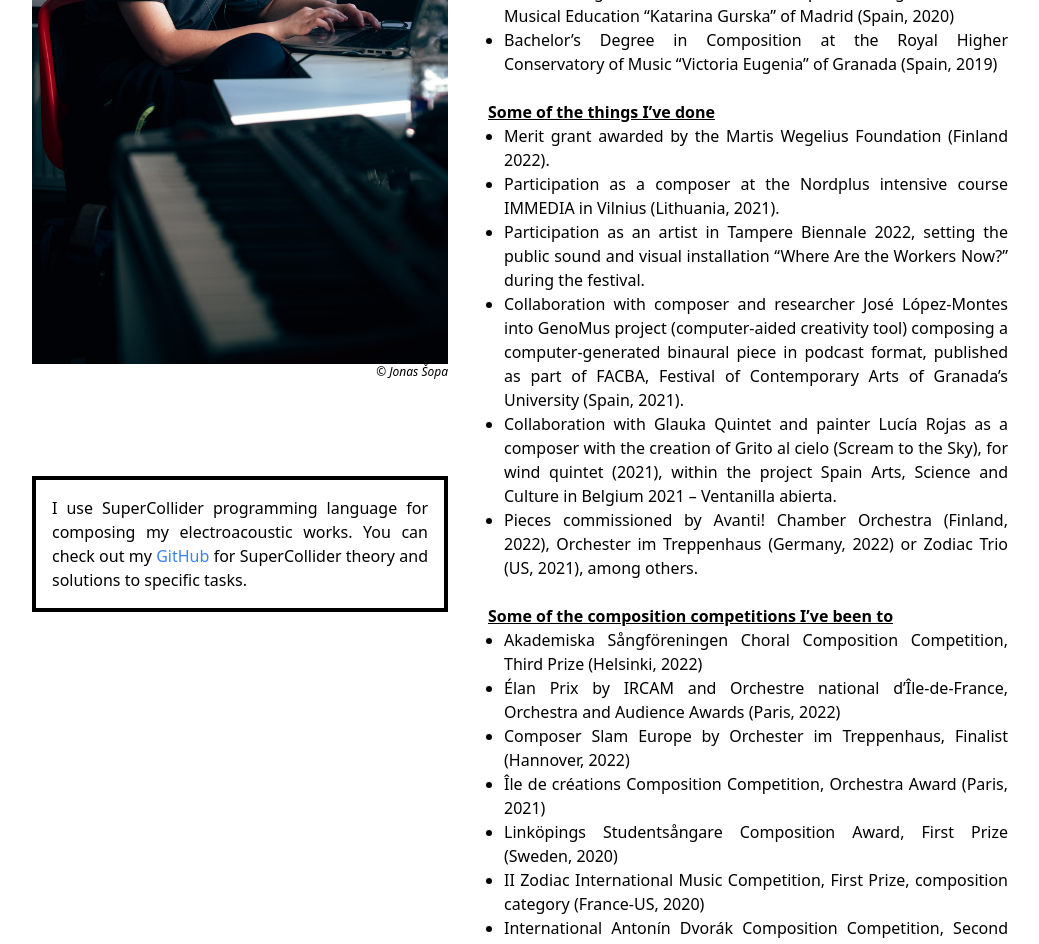
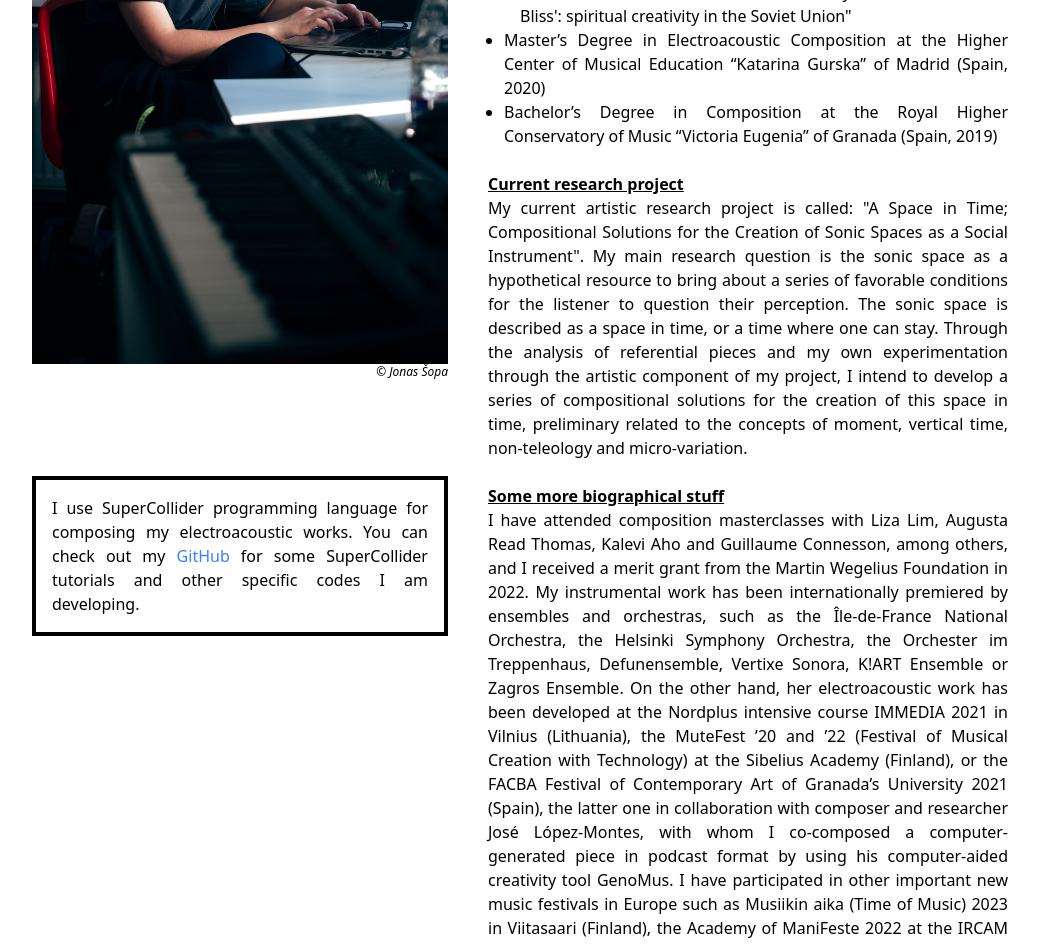
Before and after one commit to Kyokatarz/pilar-personal-website, a React (Create React App) app: page /about-me in a window 1280 px wide. Shown: the part 420-1364 px from the top of the page, without its empty margins (120-1159 px from the left). Built offline with nearby package versions, Linux system fonts and the light colour scheme.

Commit message:
General update

```diff
--- a/src/components/SubSectionHeader/SubSectionHeader.tsx
+++ b/src/components/SubSectionHeader/SubSectionHeader.tsx
@@ -3,11 +3,16 @@ import React from 'react'
 type Props = {
   level: number
   children: React.ReactNode
+  id?: string
 }
 
-const SubSectionHeader = ({ level, children }: Props) => {
+const SubSectionHeader = ({ level, children, id }: Props) => {
   const Tag = `h${level}` as keyof JSX.IntrinsicElements
-  return <Tag className='underline font-bold text-left'>{children}</Tag>
+  return (
+    <Tag id={id} className='underline font-bold text-left'>
+      {children}
+    </Tag>
+  )
 }
 
 export default SubSectionHeader
--- a/src/pages/FullAbout/FullAbout.tsx
+++ b/src/pages/FullAbout/FullAbout.tsx
@@ -30,20 +30,26 @@ const FullAbout = () => {
               >
                 GitHub
               </a>{' '}
-              for SuperCollider theory and solutions to specific tasks.
+              for some SuperCollider tutorials and other specific codes I am
+              developing.
             </Paragraph>
           </div>
         </div>
         <div className='lg:w-5/12'>
           <Paragraph>
             Hi! My name is Pilar Miralles and I was born in Almería (Spain) in
-            1997. I am a composer, sound artist and writer based in Espoo
-            (Finland). I speak Spanish, English and a bit of French. You can
-            find my artist statement and short bio in the home page.
+            1997. I am a composer and sound artist based in Helsinki (Finland).
+            I speak Spanish, English and a bit of French. You can find my artist
+            statement and short bio in the home page.
           </Paragraph>
           <br />
           <SubSectionHeader level={2}>Education</SubSectionHeader>
           <ul className='text-justify'>
+            <ListItem>
+              Preparatory doctoral student at the DocMus Doctoral School of the
+              Sibelius Academy, University of the Arts Helsinki (Finland,
+              ongoing)
+            </ListItem>
             <ListItem>
               Master of Music in Composition at the Sibelius Academy, University
               of the Arts Helsinki (Finland, 2022)
@@ -64,8 +70,9 @@ const FullAbout = () => {
               </ListItem>
             </ul>
             <ListItem>
-              Master’s Degree in Electroacoustic Composition, Higher Center of
-              Musical Education “Katarina Gurska” of Madrid (Spain, 2020)
+              Master’s Degree in Electroacoustic Composition at the Higher
+              Center of Musical Education “Katarina Gurska” of Madrid (Spain,
+              2020)
             </ListItem>
             <ListItem>
               Bachelor’s Degree in Composition at the Royal Higher Conservatory
@@ -74,81 +81,61 @@ const FullAbout = () => {
           </ul>
           <br />
           <SubSectionHeader level={2}>
-            Some of the things I’ve done
+            Current research project
+          </SubSectionHeader>
+          <ul className='text-justify'>
+            <Paragraph>
+              My current artistic research project is called: "A Space in Time;
+              Compositional Solutions for the Creation of Sonic Spaces as a
+              Social Instrument". My main research question is the sonic space
+              as a hypothetical resource to bring about a series of favorable
+              conditions for the listener to question their perception. The
+              sonic space is described as a space in time, or a time where one
+              can stay. Through the analysis of referential pieces and my own
+              experimentation through the artistic component of my project, I
+              intend to develop a series of compositional solutions for the
+              creation of this space in time, preliminary related to the
+              concepts of moment, vertical time, non-teleology and
+              micro-variation.
+            </Paragraph>
+          </ul>
+          <br />
+          <SubSectionHeader level={2}>
+            Some more biographical stuff
           </SubSectionHeader>
           <Paragraph>
             <ul>
-              <ListItem>
-                Merit grant awarded by the Martis Wegelius Foundation (Finland
-                2022).
-              </ListItem>
-
-              <ListItem>
-                Participation as a composer at the Nordplus intensive course
-                IMMEDIA in Vilnius (Lithuania, 2021).
-              </ListItem>
-              <ListItem>
-                Participation as an artist in Tampere Biennale 2022, setting the
-                public sound and visual installation “Where Are the Workers
-                Now?” during the festival.
-              </ListItem>
-              <ListItem>
-                Collaboration with composer and researcher José López-Montes
-                into GenoMus project (computer-aided creativity tool) composing
-                a computer-generated binaural piece in podcast format, published
-                as part of FACBA, Festival of Contemporary Arts of Granada’s
-                University (Spain, 2021).
-              </ListItem>
-              <ListItem>
-                Collaboration with Glauka Quintet and painter Lucía Rojas as a
-                composer with the creation of Grito al cielo (Scream to the
-                Sky), for wind quintet (2021), within the project Spain Arts,
-                Science and Culture in Belgium 2021 – Ventanilla abierta.
-              </ListItem>
-              <ListItem>
-                Pieces commissioned by Avanti! Chamber Orchestra (Finland,
-                2022), Orchester im Treppenhaus (Germany, 2022) or Zodiac Trio
-                (US, 2021), among others.
-              </ListItem>
+              I have attended composition masterclasses with Liza Lim, Augusta
+              Read Thomas, Kalevi Aho and Guillaume Connesson, among others, and
+              I received a merit grant from the Martin Wegelius Foundation in
+              2022. My instrumental work has been internationally premiered by
+              ensembles and orchestras, such as the Île-de-France National
+              Orchestra, the Helsinki Symphony Orchestra, the Orchester im
+              Treppenhaus, Defunensemble, Vertixe Sonora, K!ART Ensemble or
+              Zagros Ensemble. On the other hand, her electroacoustic work has
+              been developed at the Nordplus intensive course IMMEDIA 2021 in
+              Vilnius (Lithuania), the MuteFest ’20 and ’22 (Festival of Musical
+              Creation with Technology) at the Sibelius Academy (Finland), or
+              the FACBA Festival of Contemporary Art of Granada’s University
+              2021 (Spain), the latter one in collaboration with composer and
+              researcher José López-Montes, with whom I co-composed a
+              computer-generated piece in podcast format by using his
+              computer-aided creativity tool GenoMus. I have participated in
+              other important new music festivals in Europe such as Musiikin
+              aika (Time of Music) 2023 in Viitasaari (Finland), the Academy of
+              ManiFeste 2022 at the IRCAM in Paris (France), or the VANG series
+              of CentroCentro in Madrid (Spain). I have also collaborated as a
+              co-teacher of the SuperCollider programming course organized by
+              the Music Technology department of the Sibelius Academy in May
+              2023. During 2023, I have been invited by the Ulysses Network to
+              join the Ulysses Journeys for young composers with stops at the
+              Musiikin aika Festival in Viitasaari (Finland) and the akademie
+              kontemporär in Hamburg (Germany). I am also currently working on a
+              text-based work (the so-called book), and sometimes I dust off my
+              flute and my collage notebook.
             </ul>
           </Paragraph>
-          <br />
-          <SubSectionHeader level={2}>
-            Some of the composition competitions I’ve been to
-          </SubSectionHeader>
           <Paragraph>
-            <ul>
-              <ListItem>
-                Akademiska Sångföreningen Choral Composition Competition, Third
-                Prize (Helsinki, 2022)
-              </ListItem>
-              <ListItem>
-                Élan Prix by IRCAM and Orchestre national d’Île-de-France,
-                Orchestra and Audience Awards (Paris, 2022)
-              </ListItem>
-              <ListItem>
-                Composer Slam Europe by Orchester im Treppenhaus, Finalist
-                (Hannover, 2022)
-              </ListItem>
-              <ListItem>
-                {' '}
-                Île de créations Composition Competition, Orchestra Award
-                (Paris, 2021)
-              </ListItem>
-              <ListItem>
-                Linköpings Studentsångare Composition Award, First Prize
-                (Sweden, 2020)
-              </ListItem>
-              <ListItem>
-                II Zodiac International Music Competition, First Prize,
-                composition category (France-US, 2020)
-              </ListItem>
-              <ListItem>
-                {' '}
-                International Antonín Dvorák Composition Competition, Second
-                Prize, Junior category (Prague, 2019)
-              </ListItem>
-            </ul>
             <div className='mt-10 mb-10 w-full text-left border-black border-4 p-4 lg:hidden'>
               <Paragraph>
                 I use SuperCollider programming language for composing my
@@ -161,7 +148,8 @@ const FullAbout = () => {
                 >
                   GitHub
                 </a>{' '}
-                for SuperCollider theory and solutions to specific tasks.
+                for some SuperCollider tutorials and other specific codes I am
+                developing.
               </Paragraph>
             </div>
             <SeeMore to='/media'>See more media {'>>'}</SeeMore>
--- a/src/pages/Landing/sections/About/About.tsx
+++ b/src/pages/Landing/sections/About/About.tsx
@@ -11,14 +11,14 @@ const About = () => {
         <h1 className='text-5xl font-bold text-left mb-4'>Hi,</h1>
         <Paragraph>
           My name is Pilar Miralles and I was born in Almería (Spain) in 1997. I
-          am a composer, sound artist and writer based in Espoo (Finland). I
+          am a composer and sound artist based in Helsinki (Finland). I
           completed my Master's Degree in Electroacoustic Composition in 2020 in
           Madrid (Spain) and my Master of Music in Composition in 2022 at the
-          Sibelius Academy of the University of the Arts Helsinki (Finland). My
-          current artistic and research work is focused on bringing about a
-          series of favorable conditions within an artistic situation which
-          could allow the audience to question their perception as the main tool
-          for the liberation of consciousness of the world and the self.
+          Sibelius Academy of the University of the Arts Helsinki (Finland). I
+          have recently been accepted as a preparatory doctoral student at the
+          DocMus Doctoral School of the Sibelius Academy. My artistic research
+          project is focused on the creation of sonic spaces where
+          normally-automatized perception could be questioned.
         </Paragraph>
         <SeeMore to='/about-me'>See more about me {'>>'}</SeeMore>
       </Article>
--- a/src/pages/Landing/sections/Media/Media.tsx
+++ b/src/pages/Landing/sections/Media/Media.tsx
@@ -28,8 +28,8 @@ const Media = () => {
 
         <div className='w-full'>
           <YoutubeCaptionPair
-            url='https://www.youtube.com/watch?v=SoXzcFe78Jw&t=2645s'
-            caption='Cello Concerto, "Five Pieces of Advice" (2019) - Orchestre national d’Île-de-France, with Victor Julien-Laferrière'
+            url='https://youtu.be/Fxkw14wEIvw?t=1874'
+            caption='"How Difficult It Is to Cry Today", for piano, cello and tape (2022) – Defunensemble'
           />
         </div>
 
```
Also changed, not shown: src/pages/Landing/sections/Introduction/Introduction.tsx (+37 -28 lines), src/pages/Media/Media.tsx (+24 -17 lines), src/pages/Works/Works.tsx (+14 -5 lines).
